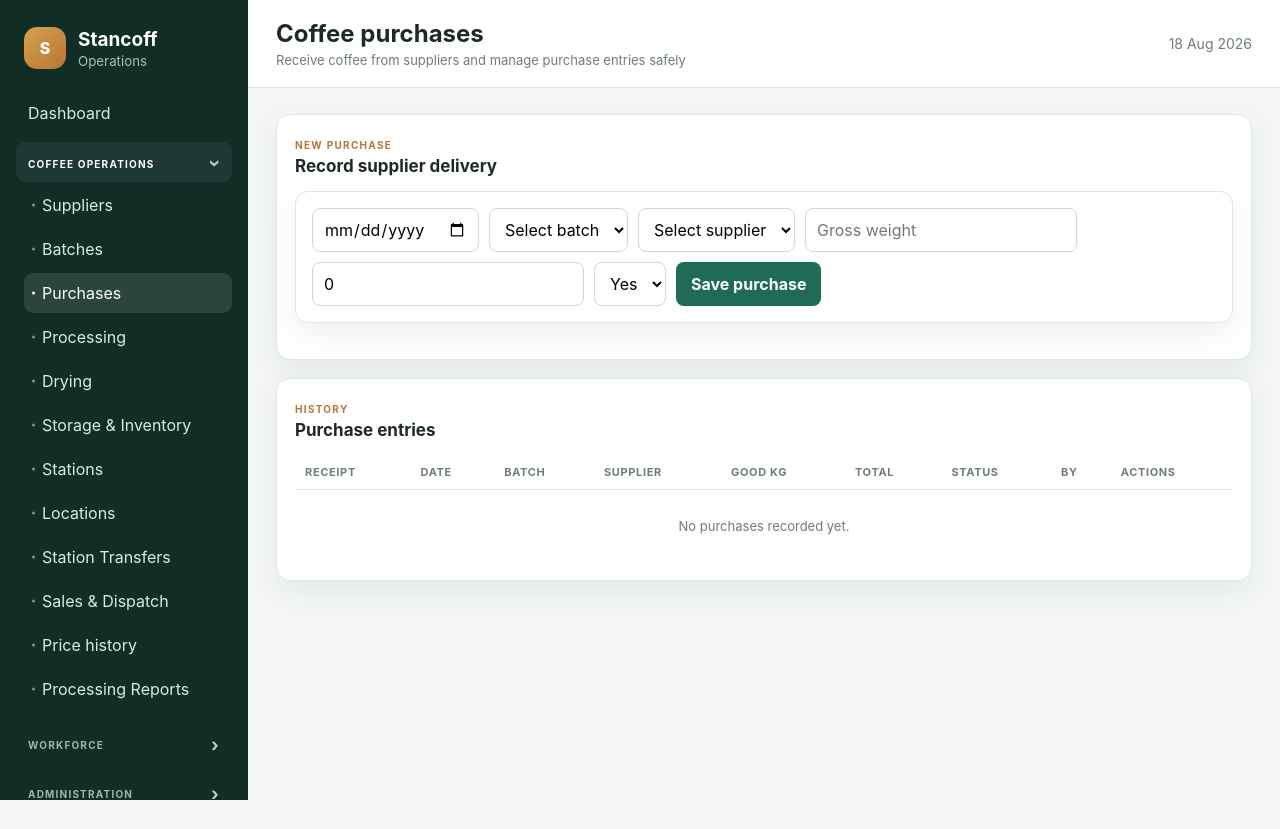
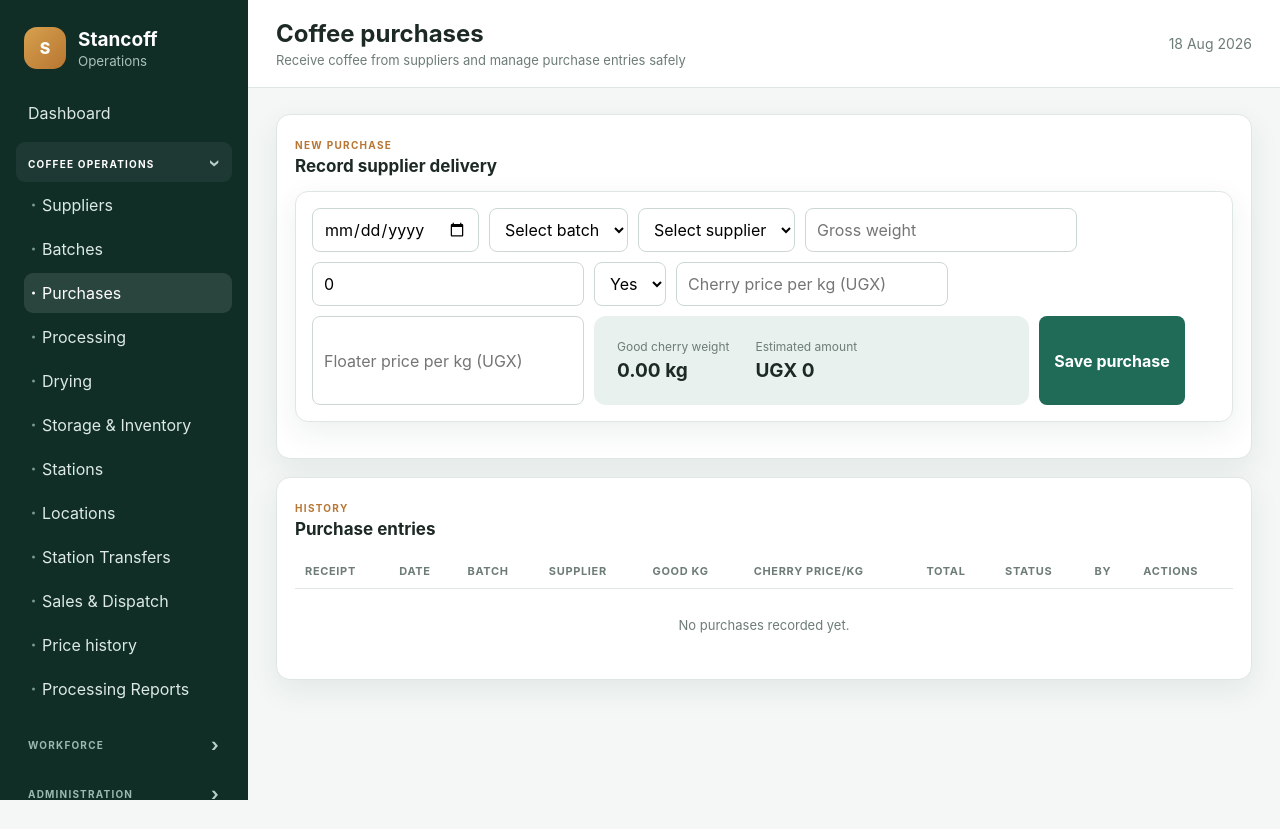
Before and after one commit to OBEDATULINDA/Stancoff, a Flask app: page /purchases in a window 1280 px wide. Shown: the top 829 px of the page. Run offline with Flask 3, Linux system fonts and the light colour scheme; the visitor is signed in with stand-in values (Sample User, id 1); data comes from the database, SQL or seed files in the repository; data that the repository does not hold is empty; some libraries are stand-ins or nearby versions.

Commit message:
updated manual purchase pricing

```diff
--- a/app.py
+++ b/app.py
@@ -70,7 +70,13 @@ class PriceHistory(db.Model):
     effective_date = db.Column(db.Date, nullable=False)
     cherry_price = db.Column(db.Float, nullable=False)
     floater_price = db.Column(db.Float, nullable=False)
+    supplier_id = db.Column(db.Integer, db.ForeignKey("supplier.id"))
+    purchase_id = db.Column(db.Integer, db.ForeignKey("purchase.id"))
+    receipt_no = db.Column(db.String(30))
+    source = db.Column(db.String(30), default="Purchase")
+    status = db.Column(db.String(20), default="Active")
     notes = db.Column(db.Text)
+    supplier = db.relationship("Supplier", foreign_keys=[supplier_id])
 
 class Batch(db.Model):
     id = db.Column(db.Integer, primary_key=True)
@@ -506,6 +512,18 @@ def ensure_multistation_schema():
         if "station_id" not in columns:
             db.session.execute(text("ALTER TABLE location ADD COLUMN station_id INTEGER"))
             db.session.commit()
+    if "price_history" in table_names:
+        price_columns = {c["name"] for c in inspector.get_columns("price_history")}
+        for column_name, column_type in {
+            "supplier_id": "INTEGER",
+            "purchase_id": "INTEGER",
+            "receipt_no": "VARCHAR(30)",
+            "source": "VARCHAR(30) DEFAULT 'Manual'",
+            "status": "VARCHAR(20) DEFAULT 'Active'",
+        }.items():
+            if column_name not in price_columns:
+                db.session.execute(text(f"ALTER TABLE price_history ADD COLUMN {column_name} {column_type}"))
+                db.session.commit()
     if "processing" in table_names:
         processing_columns = {c["name"] for c in inspector.get_columns("processing")}
         if "station_id" not in processing_columns:
@@ -650,6 +668,18 @@ def dashboard():
 
     total_good = sum(float(p.good_weight or 0) for p in active_purchases)
     total_spend = sum(float(p.total_amount or 0) for p in active_purchases)
+
+    # All-time weighted average for good cherry purchases.
+    # This is total cherry value divided by total good-cherry kilograms,
+    # so large purchases have the correct influence on the average.
+    all_time_good_kg = sum(float(p.good_weight or 0) for p in all_active_purchases)
+    all_time_cherry_value = sum(
+        float(p.good_weight or 0) * float(p.cherry_price or 0)
+        for p in all_active_purchases
+    )
+    all_time_avg_cherry_price = (
+        all_time_cherry_value / all_time_good_kg if all_time_good_kg else 0
+    )
     current_stock = sum(float(s.weight or 0) for s in stock_rows)
     completed_drying = [r for r in drying_rows if r.drying_status == "Completed" and r.dry_weight is not None]
     processing_outturns = [float(r.outturn_percent or 0) for r in processing_rows if float(r.input_weight or 0) > 0]
@@ -674,6 +704,8 @@ def dashboard():
         "purchases": len(active_purchases),
         "good_weight": total_good,
         "total_spend": total_spend,
+        "average_cherry_price": all_time_avg_cherry_price,
+        "average_cherry_price_kg": all_time_good_kg,
         "current_stock": current_stock,
         "temporary_stock": stock_by_type.get("Temporary Storage", 0.0),
         "final_stock": stock_by_type.get("Final Warehouse", 0.0),
@@ -884,6 +916,42 @@ def suppliers():
     return render_template("suppliers.html", rows=Supplier.query.order_by(Supplier.id.desc()).all(),
                            next_code=next_code(Supplier,"code","SUP",3))
 
+
+@app.route("/suppliers/<int:id>/edit", methods=["GET", "POST"])
+@permission_required("suppliers")
+def supplier_edit(id):
+    supplier = Supplier.query.get_or_404(id)
+
+    if request.method == "POST":
+        code = (request.form.get("code") or "").strip()
+        name = (request.form.get("name") or "").strip()
+        if not code or not name:
+            flash("Supplier code and name are required.")
+            return redirect(url_for("supplier_edit", id=id))
+
+        duplicate = Supplier.query.filter(
+            Supplier.id != supplier.id,
+            func.lower(Supplier.code) == code.lower()
+        ).first()
+        if duplicate:
+            flash("That supplier code is already in use.")
+            return redirect(url_for("supplier_edit", id=id))
+
+        old = f"{supplier.code}; {supplier.name}; {supplier.phone or '-'}; {supplier.location or '-'}; {supplier.status}"
+        supplier.code = code
+        supplier.name = name
+        supplier.phone = request.form.get("phone")
+        supplier.location = request.form.get("location")
+        supplier.status = request.form.get("status", "Active")
+        db.session.commit()
+
+        new = f"{supplier.code}; {supplier.name}; {supplier.phone or '-'}; {supplier.location or '-'}; {supplier.status}"
+        log_action("EDIT", "Suppliers", supplier.id, f"Before: {old} | After: {new}")
+        flash("Supplier updated successfully.")
+        return redirect(url_for("suppliers"))
+
+    return render_template("supplier_edit.html", row=supplier)
+
 @app.route("/suppliers/<int:id>/delete", methods=["POST"])
 @permission_required("suppliers")
 def supplier_delete(id):
@@ -894,19 +962,22 @@ def supplier_delete(id):
         db.session.delete(s); db.session.commit(); log_action("DELETE","Suppliers",id)
     return redirect(url_for("suppliers"))
 
-@app.route("/prices", methods=["GET","POST"])
+@app.route("/prices")
 @permission_required("prices")
 def prices():
-    if request.method == "POST":
-        p = PriceHistory(
-            effective_date=datetime.strptime(request.form["effective_date"], "%Y-%m-%d").date(),
-            cherry_price=float(request.form["cherry_price"]),
-            floater_price=float(request.form["floater_price"]),
-            notes=request.form.get("notes")
-        )
-        db.session.add(p); db.session.commit(); log_action("CREATE","Price History",p.id)
-        return redirect(url_for("prices"))
-    return render_template("prices.html", rows=PriceHistory.query.order_by(PriceHistory.effective_date.desc()).all())
+    rows = PriceHistory.query.order_by(
+        PriceHistory.effective_date.desc(), PriceHistory.id.desc()
+    ).all()
+    active = Purchase.query.filter_by(status="Active").all()
+    good_kg = sum(float(p.good_weight or 0) for p in active)
+    cherry_value = sum(float(p.good_weight or 0) * float(p.cherry_price or 0) for p in active)
+    weighted_average = cherry_value / good_kg if good_kg else 0
+    return render_template(
+        "prices.html",
+        rows=rows,
+        weighted_average=weighted_average,
+        weighted_kg=good_kg,
+    )
 
 @app.route("/batches", methods=["GET","POST"])
 @permission_required("batches")
@@ -929,25 +1000,68 @@ def batches():
 def purchases():
     if request.method == "POST":
         d = datetime.strptime(request.form["purchase_date"], "%Y-%m-%d").date()
-        price = get_price(d)
-        if not price:
-            flash("Add price history first."); return redirect(url_for("purchases"))
-        gross = float(request.form["gross_weight"]); fl = float(request.form.get("floaters_weight") or 0)
-        good = gross - fl; bought = request.form["floaters_bought"]
-        cp = price.cherry_price; fp = price.floater_price if bought == "Yes" else 0
+        gross = float(request.form["gross_weight"])
+        fl = float(request.form.get("floaters_weight") or 0)
+        bought = request.form["floaters_bought"]
+        cp = float(request.form.get("cherry_price") or 0)
+        fp_entered = float(request.form.get("floater_price") or 0)
+
+        if gross <= 0 or fl < 0 or fl > gross:
+            flash("Check the weights. Floaters cannot be more than gross weight.")
+            return redirect(url_for("purchases"))
+        if cp <= 0:
+            flash("Enter the cherry price agreed with this supplier.")
+            return redirect(url_for("purchases"))
+        if fp_entered < 0:
+            flash("Floater price cannot be negative.")
+            return redirect(url_for("purchases"))
+
+        good = gross - fl
+        fp = fp_entered if bought == "Yes" else 0
+
         p = Purchase(
             receipt_no=next_code(Purchase,"receipt_no","REC",6),
-            purchase_date=d, batch_id=int(request.form["batch_id"]), supplier_id=int(request.form["supplier_id"]),
-            gross_weight=gross, floaters_weight=fl, good_weight=good, floaters_bought=bought,
-            cherry_price=cp, floater_price=fp, total_amount=good*cp+fl*fp,
+            purchase_date=d,
+            batch_id=int(request.form["batch_id"]),
+            supplier_id=int(request.form["supplier_id"]),
+            gross_weight=gross,
+            floaters_weight=fl,
+            good_weight=good,
+            floaters_bought=bought,
+            cherry_price=cp,
+            floater_price=fp,
+            total_amount=good * cp + fl * fp,
             created_by=session["username"]
         )
-        db.session.add(p); db.session.commit(); log_action("CREATE","Purchases",p.id,p.receipt_no)
+        db.session.add(p)
+        db.session.flush()
+
+        price_row = PriceHistory(
+            effective_date=d,
+            cherry_price=cp,
+            floater_price=fp,
+            supplier_id=p.supplier_id,
+            purchase_id=p.id,
+            receipt_no=p.receipt_no,
+            source="Purchase",
+            status="Active",
+            notes=f"Automatically recorded from {p.receipt_no}"
+        )
+        db.session.add(price_row)
+        db.session.commit()
+
+        log_action(
+            "CREATE", "Purchases", p.id,
+            f"{p.receipt_no}; cherry UGX {cp:,.0f}/kg; floater UGX {fp:,.0f}/kg"
+        )
         return redirect(url_for("purchases"))
-    return render_template("purchases.html",
+
+    return render_template(
+        "purchases.html",
         rows=Purchase.query.order_by(Purchase.id.desc()).all(),
         suppliers=Supplier.query.filter_by(status="Active").order_by(Supplier.name).all(),
-        batches=Batch.query.filter_by(status="Open").order_by(Batch.batch_date.desc()).all())
+        batches=Batch.query.filter_by(status="Open").order_by(Batch.batch_date.desc()).all()
+    )
 
 @app.route("/purchase-receipt/<int:id>")
 @permission_required("purchases")
@@ -969,19 +1083,25 @@ def purchase_edit(id):
 
     if request.method == "POST":
         d = datetime.strptime(request.form["purchase_date"], "%Y-%m-%d").date()
-        price = get_price(d)
-        if not price:
-            flash("Add price history for the selected date first.")
-            return redirect(url_for("purchase_edit", id=id))
-
         gross = float(request.form["gross_weight"])
         floaters = float(request.form.get("floaters_weight") or 0)
+        bought = request.form["floaters_bought"]
+        cp = float(request.form.get("cherry_price") or 0)
+        fp_entered = float(request.form.get("floater_price") or 0)
+
         if gross <= 0 or floaters < 0 or floaters > gross:
             flash("Check the weights. Floaters cannot be more than the gross weight.")
             return redirect(url_for("purchase_edit", id=id))
-
-        bought = request.form["floaters_bought"]
+        if cp <= 0:
+            flash("Enter the cherry price agreed with this supplier.")
+            return redirect(url_for("purchase_edit", id=id))
+        if fp_entered < 0:
+            flash("Floater price cannot be negative.")
+            return redirect(url_for("purchase_edit", id=id))
+
         good = gross - floaters
+        fp = fp_entered if bought == "Yes" else 0
+
         purchase.purchase_date = d
         purchase.batch_id = int(request.form["batch_id"])
         purchase.supplier_id = int(request.form["supplier_id"])
@@ -989,12 +1109,34 @@ def purchase_edit(id):
         purchase.floaters_weight = floaters
         purchase.good_weight = good
         purchase.floaters_bought = bought
-        purchase.cherry_price = price.cherry_price
-        purchase.floater_price = price.floater_price if bought == "Yes" else 0
-        purchase.total_amount = good * purchase.cherry_price + floaters * purchase.floater_price
+        purchase.cherry_price = cp
+        purchase.floater_price = fp
+        purchase.total_amount = good * cp + floaters * fp
+
+        price_row = PriceHistory.query.filter_by(purchase_id=purchase.id).first()
+        if not price_row:
+            price_row = PriceHistory(
+                purchase_id=purchase.id,
+                source="Purchase",
+                status="Active",
+            )
+            db.session.add(price_row)
+
+        price_row.effective_date = d
+        price_row.cherry_price = cp
+        price_row.floater_price = fp
+        price_row.supplier_id = purchase.supplier_id
+        price_row.receipt_no = purchase.receipt_no
+        price_row.source = "Purchase"
+        price_row.status = "Active"
+        price_row.notes = f"Automatically updated from {purchase.receipt_no}"
+
         db.session.commit()
-        log_action("UPDATE", "Purchases", purchase.id, purchase.receipt_no)
-        flash("Purchase updated successfully.")
+        log_action(
+            "UPDATE", "Purchases", purchase.id,
+            f"{purchase.receipt_no}; cherry UGX {cp:,.0f}/kg; floater UGX {fp:,.0f}/kg"
+        )
+        flash("Purchase and price history updated successfully.")
         return redirect(url_for("purchases"))
 
     return render_template(
@@ -1003,6 +1145,7 @@ def purchase_edit(id):
         suppliers=Supplier.query.order_by(Supplier.name).all(),
         batches=Batch.query.order_by(Batch.batch_date.desc()).all(),
     )
+
 
 @app.route("/purchases/<int:id>/void", methods=["POST"])
 @permission_required("purchases")
@@ -1024,6 +1167,10 @@ def purchase_void(id):
 
     purchase.status = "Voided"
     purchase.void_reason = reason
+    price_row = PriceHistory.query.filter_by(purchase_id=purchase.id).first()
+    if price_row:
+        price_row.status = "Voided"
+        price_row.notes = f"Voided with {purchase.receipt_no}: {reason}"
     db.session.commit()
     log_action("VOID", "Purchases", purchase.id, f"{purchase.receipt_no}: {reason}")
     flash("Purchase voided. It will no longer count in totals or processing.")
@@ -1042,6 +1189,9 @@ def purchase_delete(id):
         return redirect(url_for("purchases"))
 
     receipt_no = purchase.receipt_no
+    price_row = PriceHistory.query.filter_by(purchase_id=purchase.id).first()
+    if price_row:
+        db.session.delete(price_row)
     db.session.delete(purchase)
     db.session.commit()
     log_action("DELETE", "Purchases", id, receipt_no)
--- a/templates/dashboard.html
+++ b/templates/dashboard.html
@@ -19,6 +19,7 @@
 <section class="metric-grid analytics-metrics">
   <article class="metric-card"><span>Good coffee received</span><strong>{{ "{:,.0f}".format(stats.good_weight) }} kg</strong><small>{{ stats.purchases }} active purchase entries</small></article>
   <article class="metric-card"><span>Purchase value</span><strong>UGX {{ "{:,.0f}".format(stats.total_spend) }}</strong><small>Within selected period</small></article>
+  <article class="metric-card"><span>Average cherry buying price</span><strong>UGX {{ "{:,.0f}".format(stats.average_cherry_price) }} / kg</strong><small>Weighted average across {{ "{:,.0f}".format(stats.average_cherry_price_kg) }} kg purchased all time</small></article>
   <article class="metric-card"><span>Current coffee stock</span><strong>{{ "{:,.0f}".format(stats.current_stock) }} kg</strong><small>Across all active locations</small></article>
   <article class="metric-card"><span>Open operational batches</span><strong>{{ stats.open_batches }}</strong><small>Open, processing or drying</small></article>
   <article class="metric-card compact"><span>Average processing outturn</span><strong>{{ "{:.1f}".format(stats.processing_outturn) }}%</strong></article>
--- a/templates/purchase_edit.html
+++ b/templates/purchase_edit.html
@@ -10,7 +10,9 @@
     <label>Supplier<select name="supplier_id" required>{% for s in suppliers %}<option value="{{s.id}}" {% if s.id == row.supplier_id %}selected{% endif %}>{{s.code}} - {{s.name}}</option>{% endfor %}</select></label>
     <label>Gross weight (kg)<input type="number" step="0.01" min="0.01" name="gross_weight" value="{{row.gross_weight}}" required></label>
     <label>Floaters weight (kg)<input type="number" step="0.01" min="0" name="floaters_weight" value="{{row.floaters_weight}}" required></label>
-    <label>Floaters bought<select name="floaters_bought"><option {% if row.floaters_bought == 'Yes' %}selected{% endif %}>Yes</option><option {% if row.floaters_bought == 'No' %}selected{% endif %}>No</option></select></label>
+    <label>Floaters bought<select name="floaters_bought" id="floatersBought"><option {% if row.floaters_bought == 'Yes' %}selected{% endif %}>Yes</option><option {% if row.floaters_bought == 'No' %}selected{% endif %}>No</option></select></label>
+    <label>Cherry price per kg (UGX)<input type="number" step="1" min="0.01" name="cherry_price" value="{{row.cherry_price}}" required></label>
+    <label>Floater price per kg (UGX)<input type="number" step="1" min="0" name="floater_price" id="floaterPrice" value="{{row.floater_price or 0}}"></label>
     <div class="form-wide">
       <button>Save changes</button>
       <a class="secondary-button" href="{{url_for('purchases')}}">Cancel</a>
--- a/templates/purchases.html
+++ b/templates/purchases.html
@@ -11,7 +11,13 @@
     <select name="supplier_id" required><option value="">Select supplier</option>{% for s in suppliers %}<option value="{{s.id}}">{{s.code}} - {{s.name}}</option>{% endfor %}</select>
     <input type="number" step=".01" min="0.01" name="gross_weight" placeholder="Gross weight" required>
     <input type="number" step=".01" min="0" name="floaters_weight" value="0" placeholder="Floaters">
-    <select name="floaters_bought"><option>Yes</option><option>No</option></select>
+    <select name="floaters_bought" id="floatersBought"><option>Yes</option><option>No</option></select>
+    <input type="number" step="1" min="0.01" name="cherry_price" id="cherryPrice" placeholder="Cherry price per kg (UGX)" required>
+    <input type="number" step="1" min="0" name="floater_price" id="floaterPrice" placeholder="Floater price per kg (UGX)">
+    <div class="calculation-box form-wide">
+      <div><span>Good cherry weight</span><strong id="goodWeightPreview">0.00 kg</strong></div>
+      <div><span>Estimated amount</span><strong id="purchaseTotalPreview">UGX 0</strong></div>
+    </div>
     <button>Save purchase</button>
   </form>
 </section>
@@ -20,12 +26,12 @@
   <div class="panel-heading"><div><span class="eyebrow">History</span><h2>Purchase entries</h2></div></div>
   <div class="table-scroll">
     <table>
-      <thead><tr><th>Receipt</th><th>Date</th><th>Batch</th><th>Supplier</th><th>Good kg</th><th>Total</th><th>Status</th><th>By</th><th>Actions</th></tr></thead>
+      <thead><tr><th>Receipt</th><th>Date</th><th>Batch</th><th>Supplier</th><th>Good kg</th><th>Cherry price/kg</th><th>Total</th><th>Status</th><th>By</th><th>Actions</th></tr></thead>
       <tbody>
       {% for r in rows %}
       <tr class="{% if r.status == 'Voided' %}voided-row{% endif %}">
         <td><strong>{{r.receipt_no}}</strong></td><td>{{r.purchase_date}}</td><td>{{r.batch.batch_no}}</td><td>{{r.supplier.name}}</td>
-        <td>{{"{:,.2f}".format(r.good_weight)}}</td><td>{{"{:,.0f}".format(r.total_amount)}}</td><td>{{r.status}}</td><td>{{r.created_by}}</td>
+        <td>{{"{:,.2f}".format(r.good_weight)}}</td><td>UGX {{"{:,.0f}".format(r.cherry_price)}}</td><td>{{"{:,.0f}".format(r.total_amount)}}</td><td>{{r.status}}</td><td>{{r.created_by}}</td>
         <td>
           <a class="small-button" target="_blank" href="{{ url_for('purchase_receipt', id=r.id) }}">Print</a>
           {% if r.status != 'Voided' %}
@@ -41,9 +47,30 @@
           {% endif %}
         </td>
       </tr>
-      {% else %}<tr><td colspan="9" class="empty">No purchases recorded yet.</td></tr>{% endfor %}
+      {% else %}<tr><td colspan="10" class="empty">No purchases recorded yet.</td></tr>{% endfor %}
       </tbody>
     </table>
   </div>
 </section>
 {% endblock %}
+
+{% block scripts %}
+<script>
+const gross=document.querySelector('[name="gross_weight"]');
+const floaters=document.querySelector('[name="floaters_weight"]');
+const bought=document.getElementById('floatersBought');
+const cherry=document.getElementById('cherryPrice');
+const floaterPrice=document.getElementById('floaterPrice');
+function purchasePreview(){
+  const g=Number(gross.value||0), f=Number(floaters.value||0);
+  const good=Math.max(0,g-f), cp=Number(cherry.value||0);
+  const fp=bought.value==='Yes'?Number(floaterPrice.value||0):0;
+  if(bought.value==='No'){floaterPrice.value='0';floaterPrice.disabled=true}else{floaterPrice.disabled=false}
+  document.getElementById('goodWeightPreview').textContent=good.toFixed(2)+' kg';
+  document.getElementById('purchaseTotalPreview').textContent='UGX '+Math.round(good*cp+f*fp).toLocaleString();
+}
+[gross,floaters,bought,cherry,floaterPrice].forEach(x=>x.addEventListener('input',purchasePreview));
+bought.addEventListener('change',purchasePreview);
+purchasePreview();
+</script>
+{% endblock %}
--- a/templates/suppliers.html
+++ b/templates/suppliers.html
@@ -1,4 +1,5 @@
 {% extends "base.html" %}{% block content %}<h2>Suppliers</h2><form method=post class=form><input name=code value="{{next_code}}" required>
 <input name=name placeholder="Supplier name" required><input name=phone placeholder=Phone><input name=location placeholder=Location><select name=status><option>Active</option><option>Inactive</option></select><button>Save</button></form>
 <table><tr><th>Code</th><th>Name</th><th>Phone</th><th>Location</th><th>Status</th><th>Action</th></tr>{% for r in rows %}<tr><td>{{r.code}}</td><td>{{r.name}}</td><td>{{r.phone}}</td><td>{{r.location}}</td><td>{{r.status}}</td><td>
+<a class="button small" href="/suppliers/{{r.id}}/edit">Edit</a>
 <form method=post action="/suppliers/{{r.id}}/delete" class=inline><button class=danger>Delete/Deactivate</button></form></td></tr>{% endfor %}</table>{% endblock %}
```
Also changed, not shown: UPDATE_7_5_MANUAL_PURCHASE_PRICING_EDITABLE_SUPPLIERS.txt (added, +30 -0 lines), templates/prices.html (+36 -3 lines), templates/supplier_edit.html (added, +19 -0 lines).
